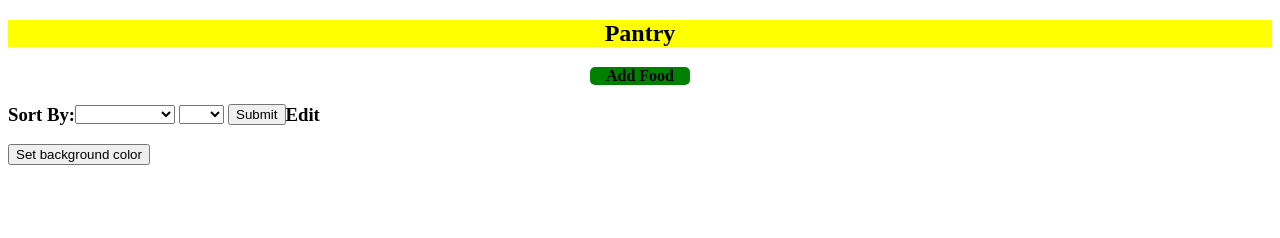
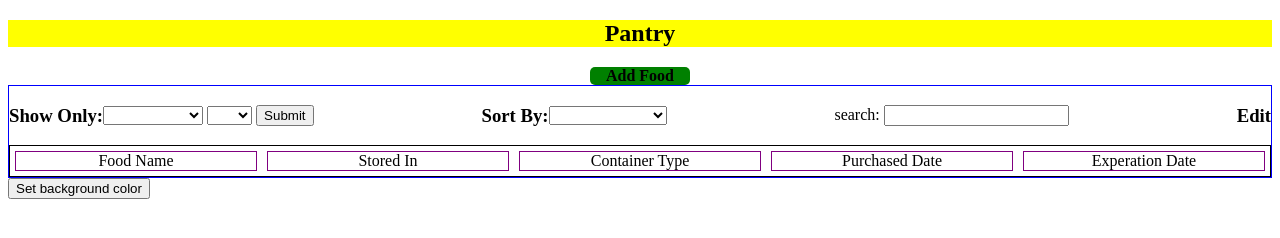
Before and after one commit to sbyrne22/pantry_app_frontend, a website: page public/index.html in a window 1280 px wide. Drawn offline with nearby package versions, Linux system fonts and the light colour scheme; no server answers.

Commit message:
Feature added: You can now search through items and filter by oldest experation and purchase date

```diff
--- a/public/css/main.scss
+++ b/public/css/main.scss
@@ -14,10 +14,15 @@ nav {
   display: flex;
   border: 1px solid black;
   justify-content: space-between;
-  align-items: flex-start;
+  align-items: center;
 }
-.name, .date {
-  margin-right: 10px;
+.name, .date, .storageType, .containerType, .label {
+  margin: 5px;
+  width: 20%;
+  border: 1px solid purple;
+}
+.date, .storageType, .containerType, .label {
+  text-align: center;
 }
 .addBtn {
   text-align: center;
@@ -33,4 +38,22 @@ nav {
 .sortBox {
   display: flex;
   align-items: center;
+  justify-content: space-between;
 }
+.list {
+  border: 1px solid blue;
+}
+.showSelector {
+  display: flex;
+  align-items: center;
+}
+.sortSelector {
+  display: flex;
+  align-items: center;
+}
+.labelBox {
+  display: flex;
+  border: 1px solid black;
+  justify-content: space-between;
+  align-items: center;
+}
--- a/public/index.html
+++ b/public/index.html
@@ -40,8 +40,10 @@
         </form>
       </div>
 
+      <div class="list">
         <div class="sortBox">
-        <h3>Sort By:</h3>
+          <div class="showSelector">
+            <h3>Show Only:</h3>
             <form ng-submit="ctrl.GetFoods(getStorage, getContainer)">
               <select class="storageOp" name="" ng-model="getStorage">
                 <option value="all">All</option>
@@ -57,16 +59,40 @@
               </select>
               <input class="submit" type="submit"/>
             </form>
-
+          </div>
+          <div class="sortSelector">
+            <h3>Sort By:</h3>
+            <!-- <form ng-submit="ctrl.GetFoods(getStorage, getContainer)"> -->
+              <select class="storageOp" name="" ng-model="selectOrder">
+                <option value="purchased_date">Purchase Date</option>
+                <option value="experation_date">Experation Date</option>
+              </select>
+              <!-- <input class="submit" type="submit"/> -->
+            <!-- </form> -->
+          </div>
+          <div class="search">
+            search: <input type="text" ng-model="search">
+          </div>
           <h3>Edit</h3>
         </div>
-
-      <div class="foodItem" ng-repeat="food in ctrl.foods"> <!-- ng-if="food.container_id == 1" -->
+        <div class="labelBox">
+          <div class="label">Food Name</div>
+          <div class="label">Stored In</div>
+          <div class="label">Container Type</div>
+          <div class="label">Purchased Date</div>
+          <div class="label">Experation Date</div>
+        </div>
+        <div class="foodItem" ng-repeat="food in ctrl.foods | filter:search | orderBy: selectOrder"> <!-- ng-if="food.container_id == 1" -->
           <h2 class="name">{{ food.name }}</h2>
+          <p class="storageType">{{food.storage_id}}</p>
+          <p class="containerType">{{food.container_id}}</p>
           <p class="date">{{food.purchased_date}}</p>
           <p class="date">{{food.experation_date}}</p>
         </div>
       </main>
       <button type="button" ng-click="ctrl.myFunction()">Set background color</button>
+      </div>
+
+
   </body>
 </html>
--- a/public/javascript/app.js
+++ b/public/javascript/app.js
@@ -50,6 +50,14 @@ app.controller('MainController', ['$http', function($http){
 		});
 	};
 
+	// this.sort = (sortie) => {
+	// 	if (sortie == 1) {
+	// 		// sort by purchased_date
+	// 	} else if (sortie == 2) {
+	// 		// sort by expiration_date
+	// 	}
+	// }
+
 /////////////////////
 	this.myFunction = () => {
 		 this.foodItem = document.body.getElementsByClassName('foodItem');
@@ -58,5 +66,5 @@ app.controller('MainController', ['$http', function($http){
 	};
 /////////////////////
 
-  // GetFoods("all", "all");
+  this.GetFoods("all", "all");
 }]);
```
Also changed, not shown: public/css/main.css, 1 other file. Lines whose indentation alone changed are shown as unchanged.
